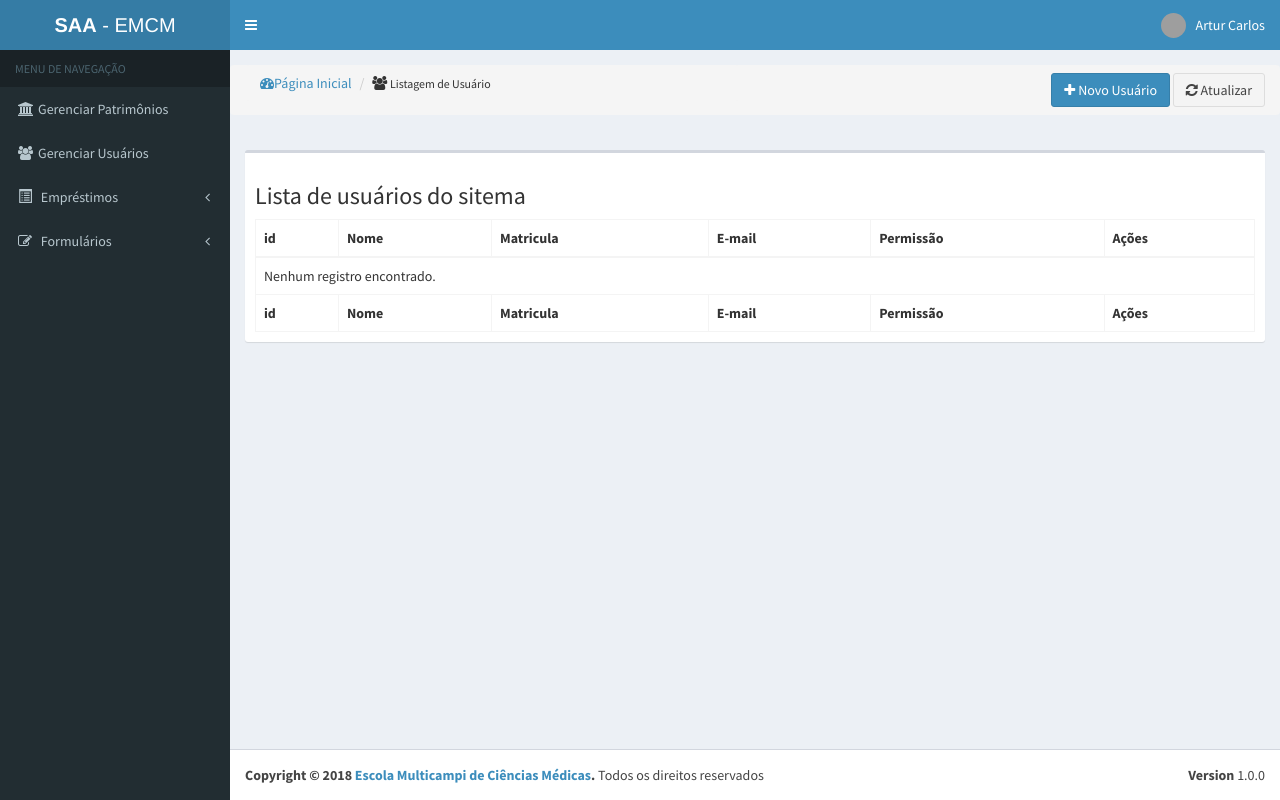
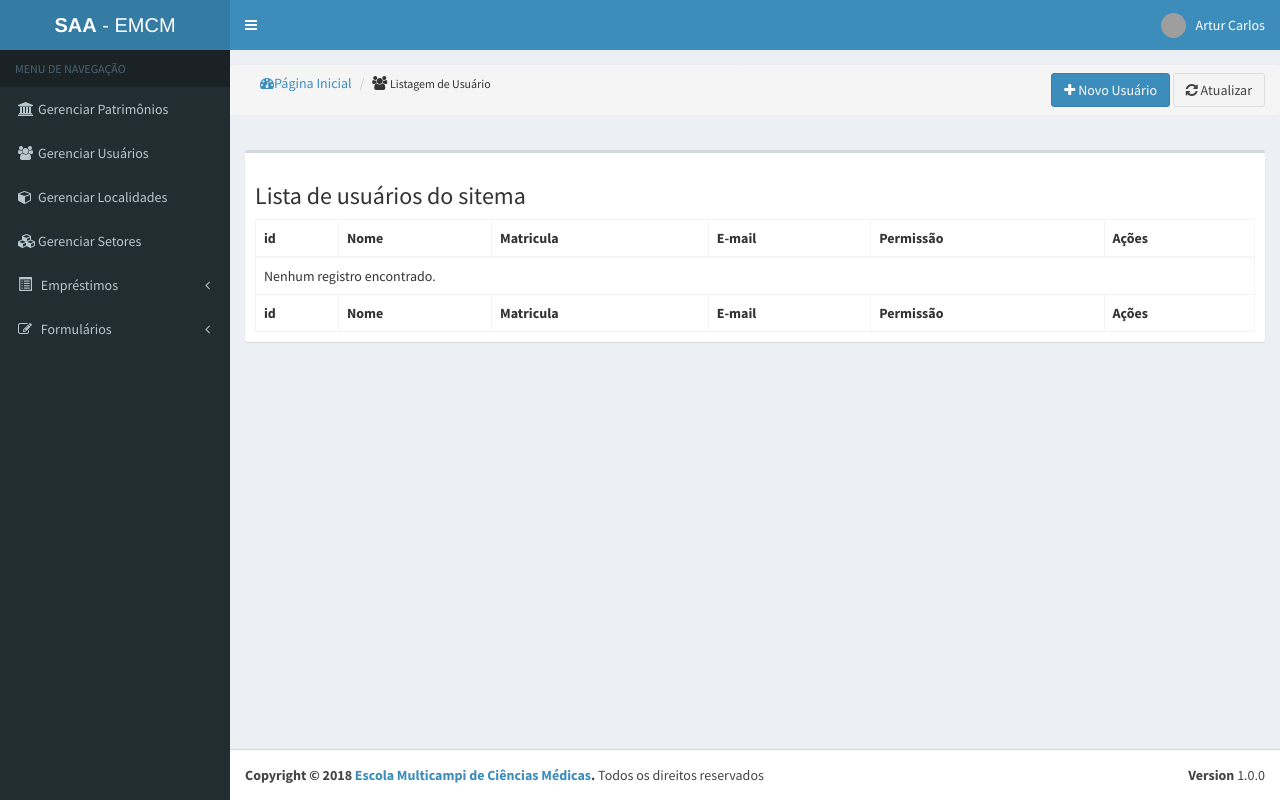
Before and after one commit to RobertoSRocha/SAA, a PHP site: page /pages/usuario/index.php in a window 1280 px wide. Run offline with PHP 8.4, Linux system fonts and the light colour scheme; data that the repository does not hold is empty; some libraries are stand-ins or nearby versions; grey boxes are pictures that could not be loaded.

Commit message:
Alterado para atender a demanda

```diff
--- a/inc/header.php
+++ b/inc/header.php
@@ -94,18 +94,33 @@
         <!-- sidebar: style can be found in sidebar.less -->
         <section class="sidebar">
             <ul class="sidebar-menu" data-widget="tree">
+
                 <li class="header">MENU DE NAVEGAÇÃO</li>
+                <!-- GERENCIAR PATRIMÔNIOS-->
                 <li class="treeview">
                     <a href="#">
                         <i class="fa fa-bank"></i><span>Gerenciar Patrimônios</span>
                     </a>
                 </li>
+                <!-- GERENCIAR USUÁRIOS-->
                 <li>
                     <a href="<?php echo BASEURL; ?>pages/usuario/index.php">
                         <i class="fa fa-users"></i><span>Gerenciar Usuários</span>
                     </a>
                 </li>
-
+                <!-- GERENCIAR LOCALIDADES-->
+                <li>
+                    <a href="<?php echo BASEURL; ?>#">
+                        <i class="fa fa-cube"></i><span>Gerenciar Localidades</span>
+                    </a>
+                </li>
+                <!-- GERENCIAR SETORES-->
+                <li>
+                    <a href="<?php echo BASEURL; ?>#">
+                        <i class="fa fa-cubes"></i><span>Gerenciar Setores</span>
+                    </a>
+                </li>
+                <!-- EMPRÉSTIMOS-->
                 <li class="treeview">
                     <a href="#">
                         <i class="glyphicon glyphicon-list-alt"></i>
@@ -120,6 +135,7 @@
                         <li><a href="#"><i class="fa fa-circle-o"></i> Consultar empréstimo</a></li>
                     </ul>
                 </li>
+                <!-- FORMULÁRIOS-->
                 <li class="treeview">
                     <a href="#">
                         <i class="fa fa-edit"></i> <span>Formulários</span>
```
